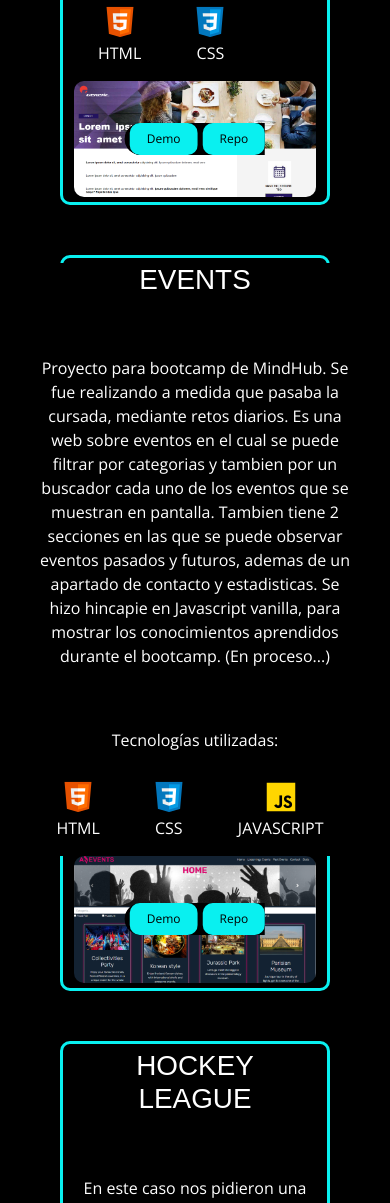
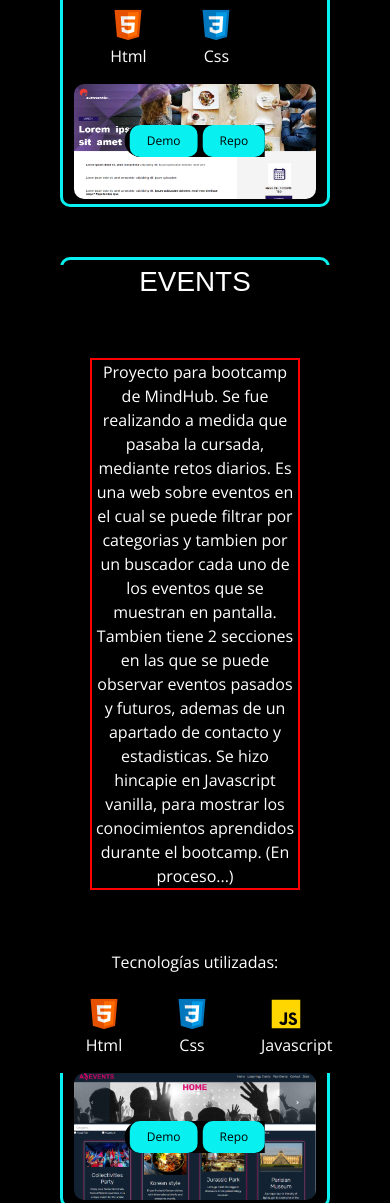
Before and after one commit to gonzatroncoso/Portfolio, a plain HTML site: page index.html in a window 390 px wide. Shown: the part 2334-3537 px from the top of the page. Drawn offline with nearby package versions, Linux system fonts and the light colour scheme; a web font is replaced by a local one.

Commit message:
cambio en el diseño de los proyectos

```diff
--- a/estilos.css
+++ b/estilos.css
@@ -395,8 +395,35 @@ h3{
     column-gap: 15px !important;
   }
 
+  .explicacion-proyecto{
+    max-width: 210px;
+    margin: 0 auto;
+    margin-top: 20px;
+    margin-bottom: 60px;
+    border: 2px solid red;
+  }
+
+  .texto-proyecto {
+    background-image: none;
+    max-width: 280px;
 }
 
+.icono-containerProyecto {
+  margin-top: 8%;
+  /* width: 100%; */
+  display: grid;
+  grid-template-columns: 0.4fr 0.4fr 0.4fr;
+  gap: 0px 0px;
+  max-width: 280px;
+}
+
+.iconoProyecto {
+  margin-left: 20px;
+  margin-right: 30px;
+  max-width: 50px;
+}
+
+}
 /* SECCION QUIEN SOY Y HABILIDADES */
 
 .titulo-sobremi{
--- a/index.html
+++ b/index.html
@@ -150,11 +150,11 @@
             <div class="icono-containerProyecto">
                 <div class="iconoProyecto">
                     <img class="hvr-float-shadow" src="./imagenes/icons8-html-5-38.png" alt="icono-html">
-                    <p> HTML </p>
+                    <p> Html </p>
                 </div>
                 <div class="iconoProyecto">
                     <img class="hvr-float-shadow" src="./imagenes/icons8-css3-38.png"   alt="icono-css3">
-                    <p> CSS </p>
+                    <p> Css </p>
                 </div>
             </div>
         </div>
@@ -185,16 +185,16 @@
             <div class="icono-containerProyecto">
                 <div class="iconoProyecto">
                     <img class="hvr-float-shadow" src="./imagenes/icons8-html-5-38.png" alt="icono-html">
-                    <p> HTML </p>
+                    <p> Html </p>
                 </div>
 
                 <div class="iconoProyecto">
                     <img class="hvr-float-shadow" src="./imagenes/icons8-css3-38.png"   alt="icono-css3">
-                    <p> CSS </p>
+                    <p> Css </p>
                 </div>
                 <div class="iconoProyecto">
                     <img class="hvr-float-shadow" src="./imagenes/icons8-javascript-38.png"   alt="icono-sass">
-                    <p> JAVASCRIPT </p>
+                    <p> Javascript </p>
                 </div>
             </div>
         </div>
@@ -226,12 +226,12 @@
             <div class="icono-containerProyecto">
                 <div class="iconoProyecto">
                     <img class="hvr-float-shadow" src="./imagenes/icons8-html-5-38.png" alt="icono-html">
-                    <p> HTML </p>
+                    <p> Html </p>
                 </div>
 
                 <div class="iconoProyecto">
                     <img class="hvr-float-shadow" src="./imagenes/icons8-css3-38.png"   alt="icono-css3">
-                    <p> CSS </p>
+                    <p> Css </p>
                 </div>
             </div>
         </div>
@@ -264,22 +264,22 @@
             <div class="icono-containerProyecto">
                 <div class="iconoProyecto">
                     <img class="hvr-float-shadow" src="./imagenes/icons8-html-5-38.png" alt="icono-html">
-                    <p> HTML </p>
+                    <p> Html </p>
                 </div>
 
                 <div class="iconoProyecto">
                     <img class="hvr-float-shadow" src="./imagenes/icons8-css3-38.png"   alt="icono-css3">
-                    <p> CSS </p>
+                    <p> Css </p>
                 </div>
 
                 <div class="iconoProyecto">
                     <img class="hvr-float-shadow" src="./imagenes/icons8-sass-38.png"   alt="icono-sass">
-                    <p> SASS </p>
+                    <p> Sass </p>
                 </div>
 
                 <div class="iconoProyecto">
                     <img class="hvr-float-shadow" src="./imagenes/icons8-javascript-38.png"   alt="icono-sass">
-                    <p> JAVASCRIPT </p>
+                    <p> Javascript </p>
                 </div>
             </div>
         </div>
@@ -312,17 +312,17 @@
             <div class="icono-containerProyecto">
                 <div class="iconoProyecto">
                     <img class="hvr-float-shadow" src="./imagenes/icons8-html-5-38.png" alt="icono-html">
-                    <p> HTML </p>
+                    <p> Html </p>
                 </div>
 
                 <div class="iconoProyecto">
                     <img class="hvr-float-shadow" src="./imagenes/icons8-css3-38.png"   alt="icono-css3">
-                    <p> CSS </p>
+                    <p> Css </p>
                 </div>
 
                 <div class="iconoProyecto">
                     <img class="hvr-float-shadow" src="./imagenes/icons8-sass-38.png"   alt="icono-sass">
-                    <p> SASS </p>
+                    <p> Sass </p>
                 </div>
             </div>
 
```
